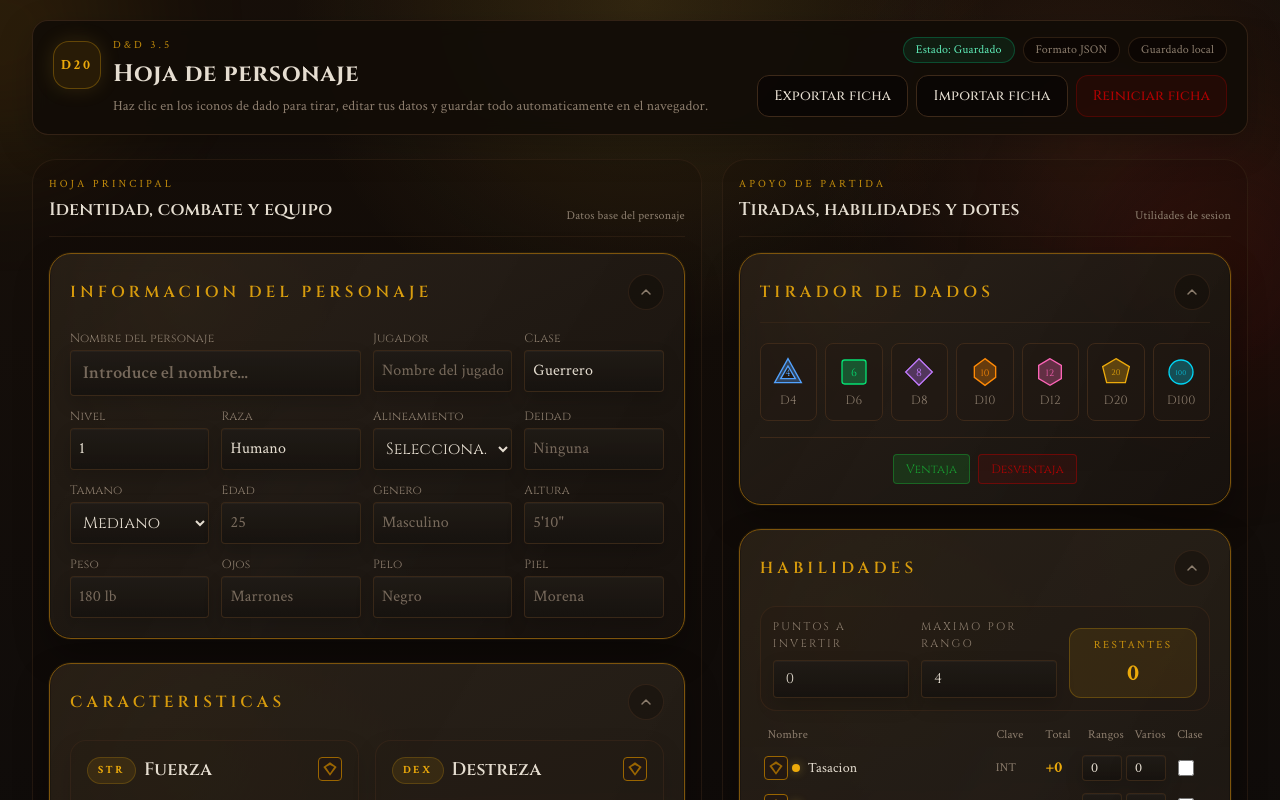
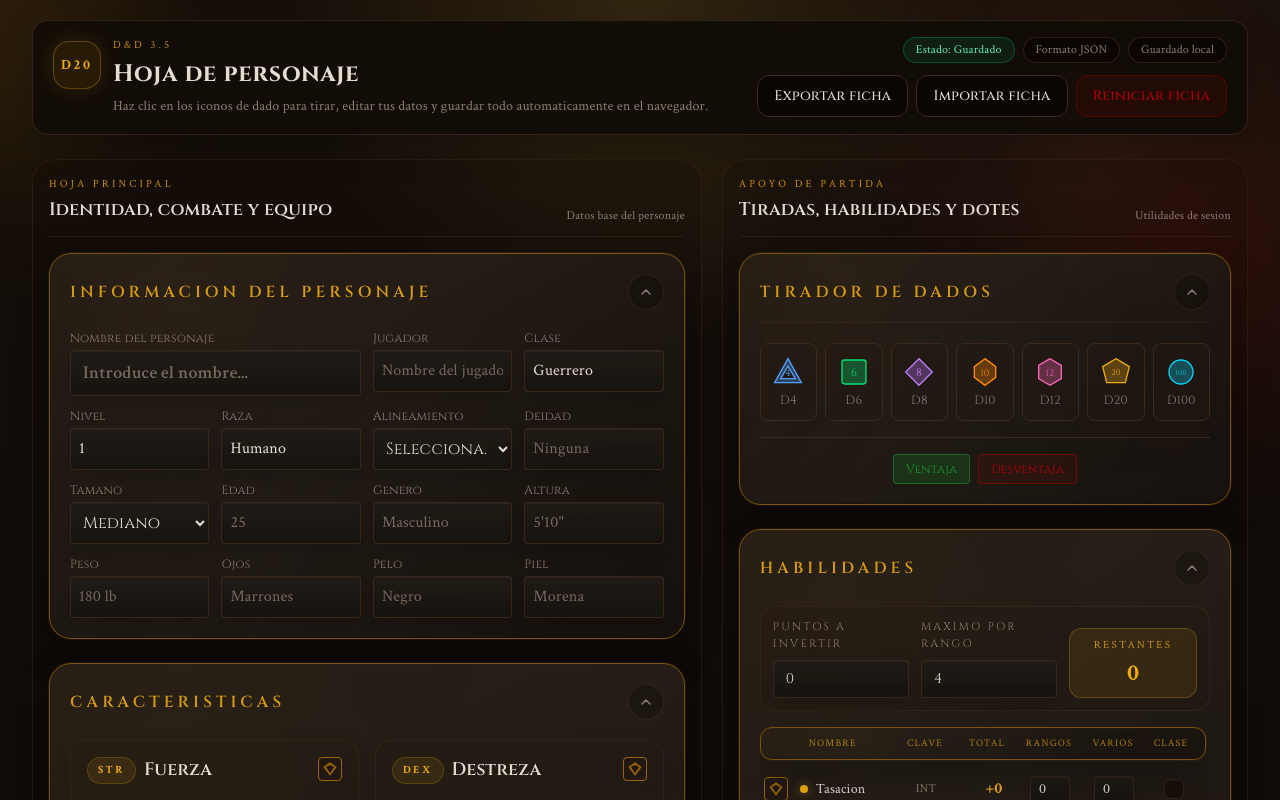
Before and after one commit to Algol95/character-id-dnd3.5, a React (Vite) app: page / in a window 1280 px wide. Shown: the top 800 px of the page. Built offline with nearby package versions, Linux system fonts and the light colour scheme.

Commit message:
feat: mejorar la tabla de habilidades con un diseño más limpio y funcional

```diff
--- a/src/components/skills.tsx
+++ b/src/components/skills.tsx
@@ -168,17 +168,18 @@ export function Skills({
         </div>
       </div>
 
-      <div className="grid grid-cols-[auto_1fr_auto_auto_auto_auto_auto] gap-1 text-xs text-muted-foreground mb-2 px-1">
+      <div className="max-h-125 overflow-y-auto pr-1">
+        <div className="gold-border parchment-bg sticky top-0 z-10 mb-3 grid grid-cols-[1.75rem_minmax(0,1fr)_3.5rem_3.25rem_3.5rem_3.5rem_2.75rem] items-center gap-2 rounded-xl px-3 py-2 text-[10px] uppercase tracking-[0.12em] text-gold/70 shadow-[0_10px_16px_rgba(12,8,4,0.16)]">
           <div></div>
-        <div>Nombre</div>
-        <div className="text-center w-10">Clave</div>
-        <div className="text-center w-12">Total</div>
-        <div className="text-center w-10">Rangos</div>
-        <div className="text-center w-10">Varios</div>
-        <div className="text-center w-8">Clase</div>
+          <div className="whitespace-nowrap">Nombre</div>
+          <div className="text-center whitespace-nowrap">Clave</div>
+          <div className="text-center whitespace-nowrap">Total</div>
+          <div className="text-center whitespace-nowrap">Rangos</div>
+          <div className="text-center whitespace-nowrap">Varios</div>
+          <div className="text-center whitespace-nowrap">Clase</div>
         </div>
 
-      <div className="space-y-1 max-h-125 overflow-y-auto pr-1">
+        <div className="space-y-1">
           {character.skills.map((skill, index) => {
             const abilityKey = ABILITY_KEYS[skill.ability];
             const abilityMod = getAbilityModifier(
@@ -205,10 +206,11 @@ export function Skills({
             return (
               <div
                 key={skill.name}
-              className="grid grid-cols-[auto_1fr_auto_auto_auto_auto_auto] gap-1 items-center
-                py-1 px-1 rounded hover:bg-secondary/30 transition-colors group"
+                className="grid grid-cols-[1.75rem_minmax(0,1fr)_3.5rem_3.25rem_3.5rem_3.5rem_2.75rem] items-center gap-2 rounded px-1 py-1 transition-colors group hover:bg-secondary/30"
               >
-              <DiceButton onClick={() => onRollSkill(skill.name, modifiers)} />
+                <DiceButton
+                  onClick={() => onRollSkill(skill.name, modifiers)}
+                />
 
                 <div className="flex min-w-0 items-center gap-2">
                   {isUsableUntrained ? (
@@ -245,25 +247,57 @@ export function Skills({
                   type="number"
                   value={skill.miscMod}
                   onChange={(e) =>
-                  updateSkill(index, { miscMod: parseInt(e.target.value) || 0 })
+                    updateSkill(index, {
+                      miscMod: parseInt(e.target.value) || 0,
+                    })
                   }
                   className="w-10 text-center text-sm rounded bg-input border border-border py-0.5"
                 />
 
                 <div className="flex justify-center w-8">
+                  <label className="relative inline-flex cursor-pointer items-center justify-center">
                     <input
                       type="checkbox"
                       checked={skill.classSkill}
                       onChange={(e) =>
                         updateSkill(index, { classSkill: e.target.checked })
                       }
-                  className="w-4 h-4 rounded border-border bg-input accent-gold cursor-pointer"
+                      className="peer sr-only"
+                      aria-label={`Marcar ${skill.name} como habilidad de clase`}
                     />
+                    <span className="flex h-5 w-5 items-center justify-center rounded-md border border-border/80 bg-input/90 text-transparent shadow-[inset_0_1px_0_rgba(255,255,255,0.04)] transition-all duration-200 peer-checked:border-gold/60 peer-checked:bg-gold/15 peer-checked:text-gold peer-checked:shadow-[0_0_12px_rgba(212,175,55,0.18)] peer-focus-visible:ring-2 peer-focus-visible:ring-gold/60 peer-focus-visible:ring-offset-2 peer-focus-visible:ring-offset-background group-hover:border-gold/30">
+                      <svg
+                        viewBox="0 0 16 16"
+                        aria-hidden="true"
+                        className="h-3.5 w-3.5"
+                        fill="none"
+                        stroke="currentColor"
+                        strokeWidth="2.2"
+                      >
+                        <path
+                          d="M3.5 8.5 6.5 11.5 12.5 4.5"
+                          strokeLinecap="round"
+                          strokeLinejoin="round"
+                        />
+                      </svg>
+                    </span>
+                  </label>
                 </div>
               </div>
             );
           })}
         </div>
+      </div>
+
+      <div className="mt-4 border-t border-border/70 pt-3">
+        <span className="inline-flex items-center gap-2 text-xs text-muted-foreground">
+          <span
+            className="h-2 w-2 shrink-0 rounded-full bg-gold shadow-[0_0_10px_rgba(212,175,55,0.45)]"
+            aria-hidden="true"
+          />
+          Las habilidades con este símbolo pueden usarlas todos los personajes.
+        </span>
+      </div>
     </SectionShell>
   );
 }
```
Lines whose indentation alone changed are shown as unchanged.
